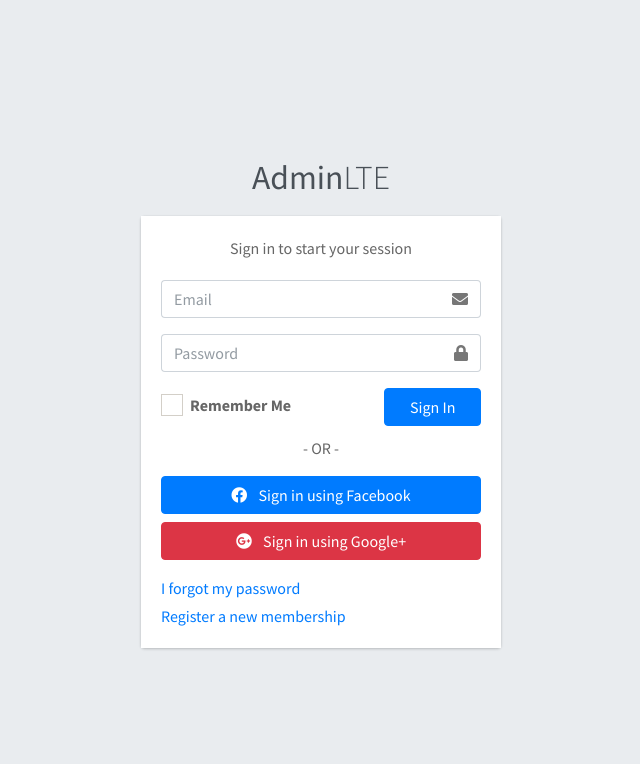
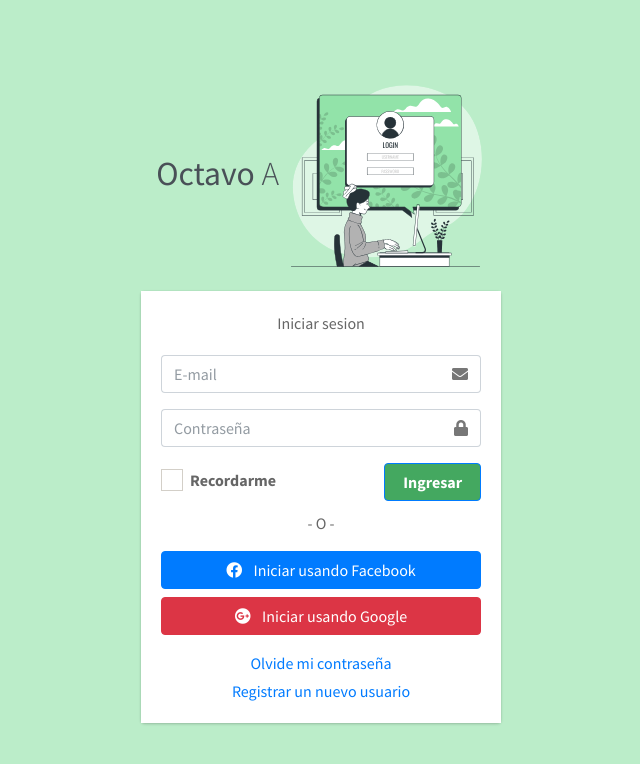
Before and after one commit to Armandito7-7/8a, a CodeIgniter 4 app: template app/Views/welcome_message.php in a window 1280 px wide. Shown: the top 764 px of the page, without its empty margins (319-959 px from the left). Run offline with PHP 8.4 and a stand-in for CodeIgniter, Linux system fonts and the light colour scheme; the template is opened without the code that fills it, so the values that code supplies are empty; some libraries are stand-ins or nearby versions.

Commit message:
cambio de plantilla
cambio de plantilla
imagen
y replazo de los atributos de la original

```diff
--- a/app/Views/welcome_message.php
+++ b/app/Views/welcome_message.php
@@ -3,7 +3,7 @@
 <head>
   <meta charset="utf-8">
   <meta name="viewport" content="width=device-width, initial-scale=1">
-  <title>AdminLTE 3 | Log in</title>
+  <title>Octavo A | Login</title>
 
   <!-- Google Font: Source Sans Pro -->
   <link rel="stylesheet" href="https://fonts.googleapis.com/css?family=Source+Sans+Pro:300,400,400i,700&display=fallback">
@@ -14,19 +14,20 @@
   <!-- Theme style -->
   <link rel="stylesheet" href="../../dist/css/adminlte.min.css">
 </head>
-<body class="hold-transition login-page">
+<body class="hold-transition login-page" style="background-color: #bbedc9">
 <div class="login-box">
   <div class="login-logo">
-    <a href="../../index2.html"><b>Admin</b>LTE</a>
+    <a href="../../index2.html"><b>Octavo</b> A</a>
+    <img src="../../img/login.svg"  width="200">
   </div>
   <!-- /.login-logo -->
   <div class="card">
     <div class="card-body login-card-body">
-      <p class="login-box-msg">Sign in to start your session</p>
+      <p class="login-box-msg">Iniciar sesion</p>
 
       <form action="../../index3.html" method="post">
         <div class="input-group mb-3">
-          <input type="email" class="form-control" placeholder="Email">
+          <input type="email" class="form-control" placeholder="E-mail">
           <div class="input-group-append">
             <div class="input-group-text">
               <span class="fas fa-envelope"></span>
@@ -34,7 +35,7 @@
           </div>
         </div>
         <div class="input-group mb-3">
-          <input type="password" class="form-control" placeholder="Password">
+          <input type="password" class="form-control" placeholder="Contraseña">
           <div class="input-group-append">
             <div class="input-group-text">
               <span class="fas fa-lock"></span>
@@ -46,35 +47,35 @@
             <div class="icheck-primary">
               <input type="checkbox" id="remember">
               <label for="remember">
-                Remember Me
+                Recordarme
               </label>
             </div>
           </div>
           <!-- /.col -->
           <div class="col-4">
-            <button type="submit" class="btn btn-primary btn-block">Sign In</button>
+            <button type="submit" class="btn btn-primary btn-block" style="background-color: #44a860"><b>Ingresar</b></button>
           </div>
           <!-- /.col -->
         </div>
       </form>
 
       <div class="social-auth-links text-center mb-3">
-        <p>- OR -</p>
+        <p>- O -</p>
         <a href="#" class="btn btn-block btn-primary">
-          <i class="fab fa-facebook mr-2"></i> Sign in using Facebook
+          <i class="fab fa-facebook mr-2"></i> Iniciar usando Facebook
         </a>
         <a href="#" class="btn btn-block btn-danger">
-          <i class="fab fa-google-plus mr-2"></i> Sign in using Google+
+          <i class="fab fa-google-plus mr-2"></i> Iniciar usando Google
         </a>
       </div>
       <!-- /.social-auth-links -->
 
-      <p class="mb-1">
-        <a href="forgot-password.html">I forgot my password</a>
-      </p>
-      <p class="mb-0">
-        <a href="register.html" class="text-center">Register a new membership</a>
-      </p>
+      <center><p class="mb-1">
+        <a href="forgot-password.html">Olvide mi contraseña</a>
+      </p></center>
+      <center><p class="mb-0">
+        <a href="register.html" class="text-center">Registrar un nuevo usuario</a>
+      </p></center>
     </div>
     <!-- /.login-card-body -->
   </div>
```
Also changed, not shown: public/img/login.svg (added).
